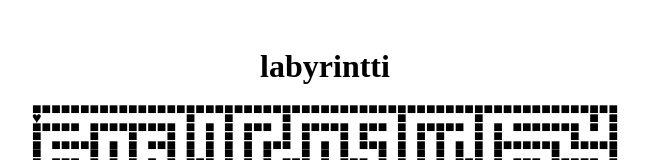
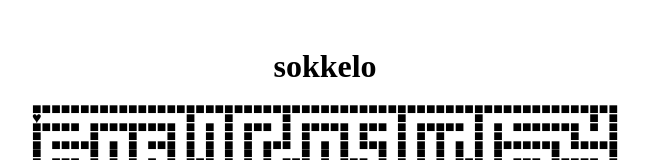
Before and after one commit to visahaarala/labyrintti, a React (Create React App) app in the folder react/: page / in a window 1280 px wide. Shown: the top 160 px of the page, without its empty margins (315-964 px from the left). Built offline with nearby package versions, Linux system fonts and the light colour scheme.

Commit message:
changing the name

```diff
--- a/react/src/App.js
+++ b/react/src/App.js
@@ -4,7 +4,7 @@ function App() {
 
   return (
     <main>
-      <h1>labyrintti</h1>
+      <h1>sokkelo</h1>
       <Maze x_max={30} y_max={20} />
     </main>
   );
```
